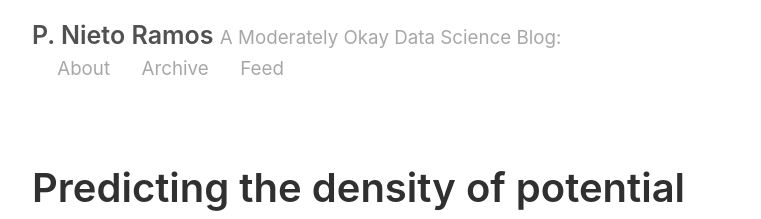
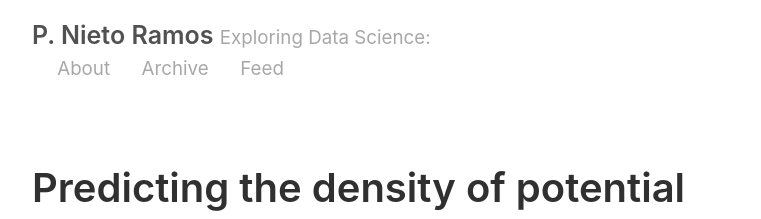
Before and after one commit to pnietoramos/pnietoramos.github.io, a Jekyll site: the page built from index.html, in a window 1280 px wide and 900 px high. Shown: the top 219 px of the window, without its empty margins (258-1019 px from the left). Built offline with Jekyll 4.4.1, drawn with Linux system fonts in a browser that asks for light colours; the list of posts is cut into pages by our own code.

Commit message:
First draft

```diff
--- a/_config.yml
+++ b/_config.yml
@@ -3,7 +3,7 @@ permalink:           pretty
 
 # Setup
 title:               P. Nieto Ramos
-tagline:             A Moderately Okay Data Science Blog
+tagline:             Exploring Data Science
 url:                 http://pnietoramos.github.io/
 paginate:            2
 baseurl:             ""
```
